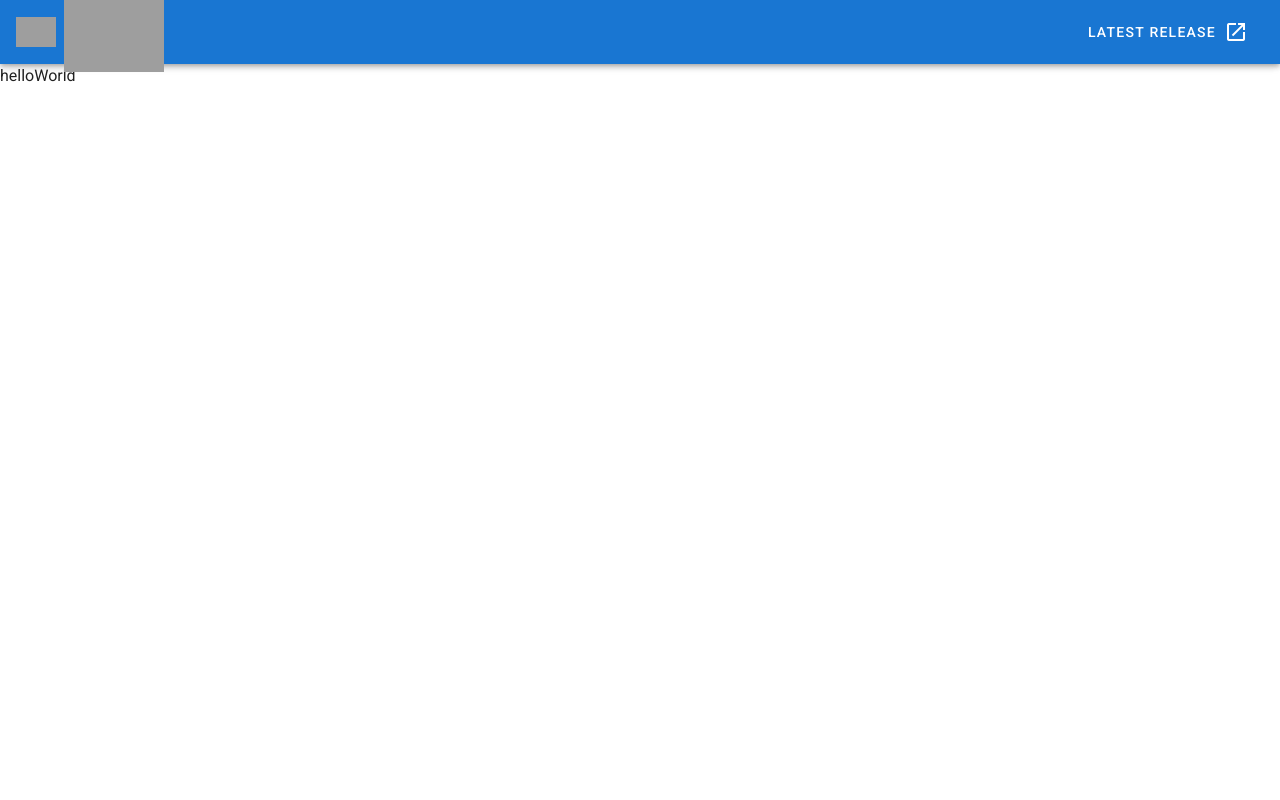
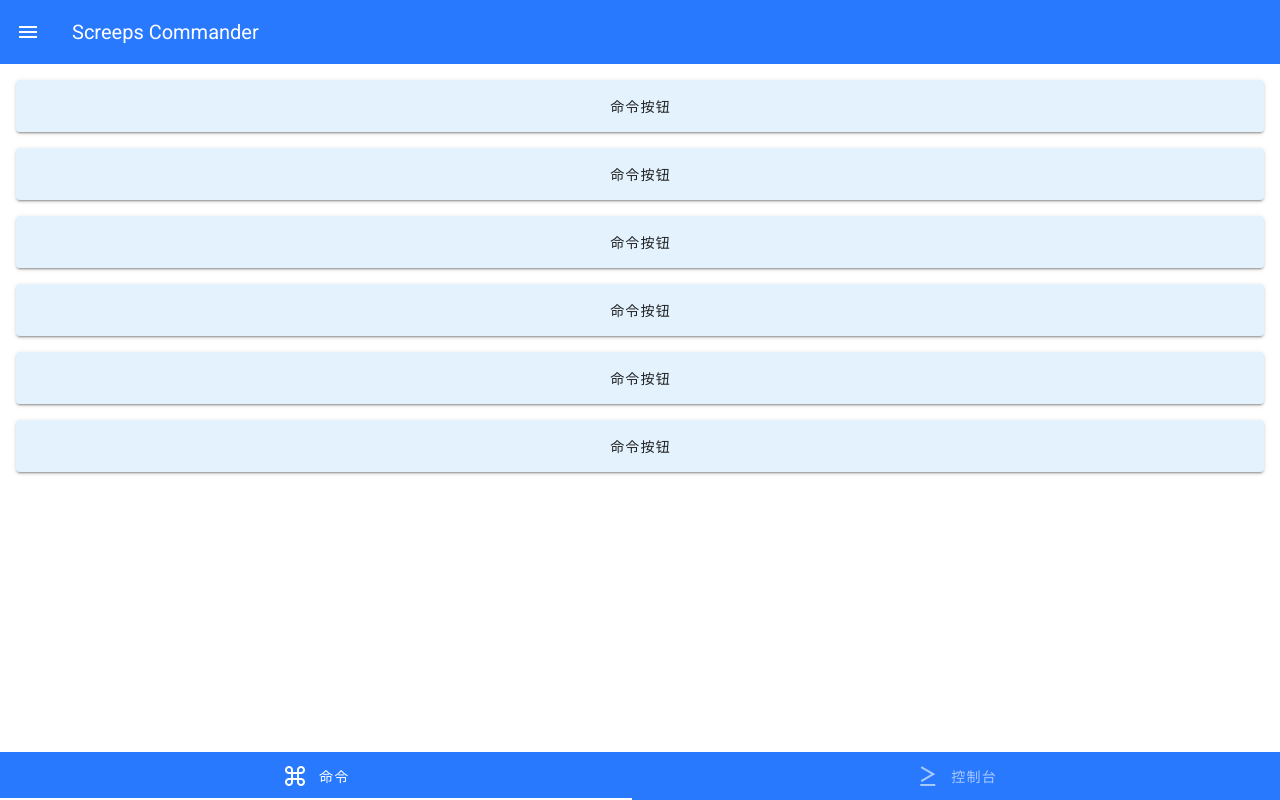
Before and after one commit to HoPGoldy/screeps-commander, a Vue app: page /#/command in a window 1280 px wide. Built offline with nearby package versions, Linux system fonts and the light colour scheme; grey boxes are pictures that could not be loaded.

Commit message:
feat: 基本页面样式

```diff
--- a/src/App.vue
+++ /dev/null
@@ -1,61 +0,0 @@
-<template>
-    <v-app>
-        <v-app-bar
-        app
-        color="primary"
-        dark
-        >
-        <div class="d-flex align-center">
-            <v-img
-            alt="Vuetify Logo"
-            class="shrink mr-2"
-            contain
-            src="https://cdn.vuetifyjs.com/images/logos/vuetify-logo-dark.png"
-            transition="scale-transition"
-            width="40"
-            />
-
-            <v-img
-            alt="Vuetify Name"
-            class="shrink mt-1 hidden-sm-and-down"
-            contain
-            min-width="100"
-            src="https://cdn.vuetifyjs.com/images/logos/vuetify-name-dark.png"
-            width="100"
-            />
-        </div>
-
-        <v-spacer></v-spacer>
-
-        <v-btn
-            href="https://github.com/vuetifyjs/vuetify/releases/latest"
-            target="_blank"
-            text
-        >
-            <span class="mr-2">Latest Release</span>
-            <v-icon>mdi-open-in-new</v-icon>
-        </v-btn>
-        </v-app-bar>
-
-        <v-content>
-        <HelloWorld/>
-        </v-content>
-    </v-app>
-</template>
-
-<script lang="ts">
-import Vue from 'vue'
-import HelloWorld from './components/HelloWorld.vue'
-
-export default Vue.extend({
-    name: 'App',
-
-    components: {
-        HelloWorld
-    },
-
-    data: () => ({
-        //
-    })
-})
-</script>
--- /dev/null
+++ b/src/components/Command.vue
@@ -0,0 +1,25 @@
+<style lang="stylus" scoped>
+
+</style>
+
+<template lang="pug">
+.command-container
+    template(v-for="i in 6")
+        .ma-4
+            v-btn(block height="52px" color='blue lighten-5') 命令按钮
+</template>
+
+<script lang="ts">
+import Vue from 'vue'
+
+export default Vue.extend({
+    name: 'Command',
+
+    data: () => ({
+
+    }),
+    mounted() {
+        console.log(this.$vuetify)
+    }
+})
+</script>
--- /dev/null
+++ b/src/components/Console.vue
@@ -0,0 +1,22 @@
+<style lang="stylus" scoped>
+
+</style>
+
+<template lang="pug">
+.console-container
+    ConsoleItem.ma-16(v-for="item in 1" :key="item")
+</template>
+
+<script lang="ts">
+import Vue from 'vue'
+import ConsoleItem from './ConsoleItem.vue'
+
+export default Vue.extend({
+    name: 'Console',
+    components: { ConsoleItem },
+
+    data: () => ({
+
+    })
+})
+</script>
--- /dev/null
+++ b/src/components/ConsoleItem.vue
@@ -0,0 +1,32 @@
+<style lang="stylus" scoped>
+
+</style>
+
+<template lang="pug">
+v-skeleton-loader(:loading="loading" transition="scale-transition" type="list-item-three-line")
+    v-card.ma-4
+        v-container.py-0.mr-0
+            v-row(justify='space-between')
+                v-col(cols='auto')
+
+                v-col.text-center.pl-0(cols='auto')
+                    v-row.flex-column.ma-0.fill-height(justify='center')
+                        v-col.pa-0
+                            v-btn(icon)
+                                v-icon mdi-heart
+                        v-col.pa-0
+                            v-btn(icon)
+                                v-icon mdi-bookmark
+</template>
+
+<script lang="ts">
+import Vue from 'vue'
+
+export default Vue.extend({
+    name: 'ConsoleItem',
+
+    data: () => ({
+        loading: true
+    })
+})
+</script>
--- a/src/components/HelloWorld.vue
+++ /dev/null
@@ -1,15 +0,0 @@
-<template lang="pug">
-    div helloWorld
-</template>
-
-<script lang="ts">
-import Vue from 'vue'
-
-export default Vue.extend({
-    name: 'HelloWorld',
-
-    data: () => ({
-
-    })
-})
-</script>
--- a/src/main.ts
+++ b/src/main.ts
@@ -1,10 +1,12 @@
 import Vue from 'vue'
-import App from './App.vue'
+import App from './views/App.vue'
+import router from './router'
 import vuetify from './plugins/vuetify'
 
 Vue.config.productionTip = false
 
 new Vue({
+    router,
     vuetify,
     render: h => h(App)
 }).$mount('#app')
--- /dev/null
+++ b/src/router.ts
@@ -0,0 +1,17 @@
+import Vue from 'vue'
+import VueRouter from 'vue-router'
+
+import Command from './components/Command.vue'
+import Console from './components/Console.vue'
+
+Vue.use(VueRouter)
+
+const routes = [
+    { path: '/', redirect: '/command' },
+    { path: '/command', component: Command },
+    { path: '/console', component: Console }
+]
+
+export default new VueRouter({
+    routes
+})
--- /dev/null
+++ b/src/views/App.vue
@@ -0,0 +1,77 @@
+<style lang="stylus" scoped>
+
+</style>
+
+<template lang="pug">
+v-app
+    //- 顶部导航栏
+    div
+        v-app-bar(color='blue accent-3' dark flat app)
+            v-app-bar-nav-icon(@click.stop="drawer = !drawer")
+            v-toolbar-title Screeps Commander
+
+    //- 配置菜单
+    v-navigation-drawer(v-model="drawer" app temporary)
+        v-list-item
+            v-list-item-content
+                v-list-item-title.title
+                    | Screeps Commander
+                v-list-item-subtitle
+                    | @hopgoldy
+        v-divider
+        v-list(dense nav)
+            v-list-item(v-for='item in items' :key='item.title' link)
+                v-list-item-icon
+                    v-icon {{ item.icon }}
+                v-list-item-content
+                    v-list-item-title {{ item.title }}
+
+    //- 正文区域
+    v-content
+        v-tabs-items(v-model='activeTab')
+            v-tab-item(key="命令")
+                Command
+            v-tab-item(key="控制台")
+                Console
+
+    //- 底部导航栏
+    v-footer(padless app)
+        v-tabs(v-model='activeTab' background-color='blue accent-3' dark centered grow)
+            v-tab
+                v-icon.mr-3 mdi-apple-keyboard-command
+                | 命令
+            v-tab
+                v-icon.mr-3 mdi-greater-than-or-equal
+                | 控制台
+
+</template>
+
+<script lang="ts">
+import Vue from 'vue'
+import Command from '../components/Command.vue'
+import Console from '../components/Console.vue'
+
+export default Vue.extend({
+    name: 'App',
+    components: { Command, Console },
+
+    data: () => ({
+        drawer: null,
+        activeTab: null,
+        items: [
+            { title: '更新 token', icon: 'mdi-alpha-t-box' },
+            { title: '导出配置项', icon: 'mdi-download-multiple' },
+            { title: '导入配置项', icon: 'mdi-upload-multiple' },
+            { title: '关于', icon: 'mdi-help-box' }
+        ],
+        right: null
+    }),
+
+    watch: {
+        bottomNav: function(newData) {
+            console.log('TCL: newData', newData)
+            this.$router.push(newData)
+        }
+    }
+})
+</script>
```
Also changed, not shown: .eslintrc.js.
